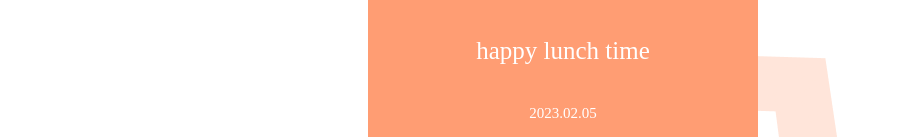
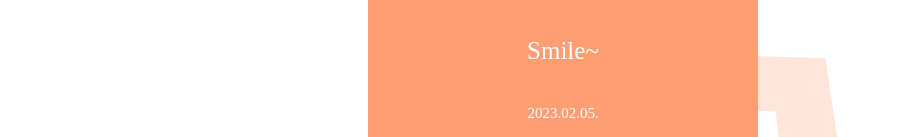
Before and after one commit to Duggy95/cone, a plain HTML site: page index.html in a window 1280 px wide. Shown: the part 878-1015 px from the top of the page, without its empty margins (77-998 px from the left). Drawn offline with Linux system fonts and the light colour scheme; a web font is replaced by a local one.

Commit message:
Update index.html

```diff
--- a/index.html
+++ b/index.html
@@ -111,8 +111,8 @@ body {
         </div>
     </div>
     <div class ="footer">
-        <p class="f-title">happy lunch time</p>
-        <p class="f-date">2023.02.05</p>
+        <p class="f-title">Smile~</p>
+        <p class="f-date">2023.02.05.</p>
     </div>
 </div>
 </body>
```
